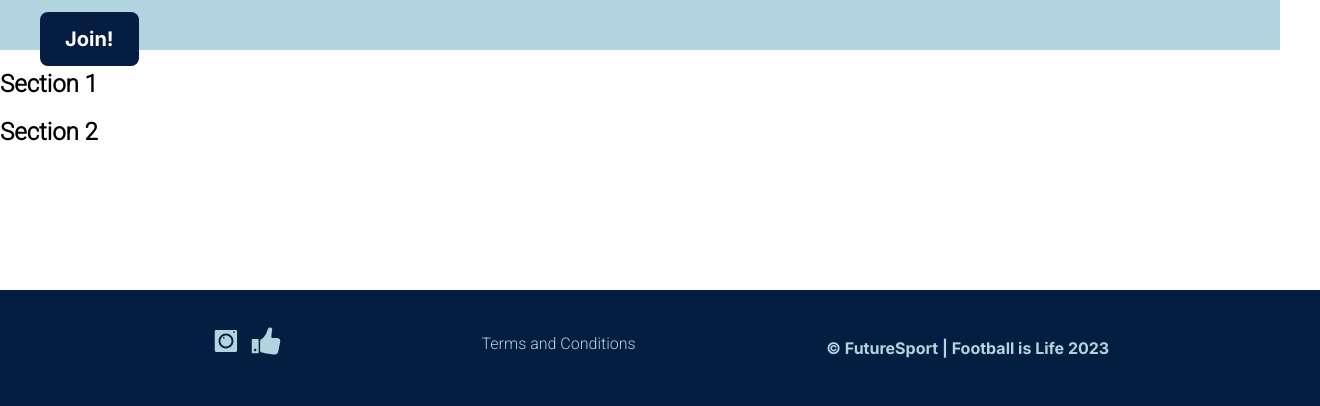
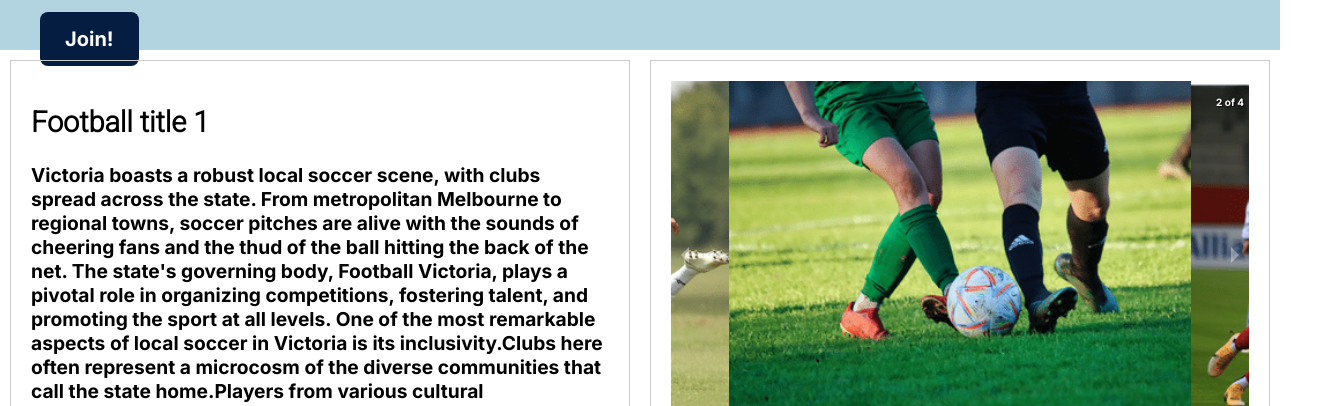
Before and after one commit to SamWij/FutureSportApp, a React (Create React App) app: page / in a window 1280 px wide. Shown: the part 394-800 px from the top of the page, 1320 px wide, since content can reach past the window. Built offline with nearby package versions, Linux system fonts and the light colour scheme.

Commit message:
homepage basics created

```diff
--- a/src/Components/Footer/footer.module.css
+++ b/src/Components/Footer/footer.module.css
@@ -6,7 +6,7 @@
   background-color: #051d40;
   color: #b1d4e0;
   padding: 20px;
-  position: fixed;
+  position: static;
   bottom: 0;
   left: 0;
   width: 100%;
--- a/src/Components/Main/Main.js
+++ b/src/Components/Main/Main.js
@@ -1,13 +1,22 @@
 import React from 'react';
+import mainStyles from './main.module.css'
+import Gallery from '../PhotoGallery/PhotoGallery';
 
 const Main = () => {
+
+  const sectionContent = {
+    title: 'Football title 1',
+    content: "Victoria boasts a robust local soccer scene, with clubs spread across the state. From metropolitan Melbourne to regional towns, soccer pitches are alive with the sounds of cheering fans and the thud of the ball hitting the back of the net. The state's governing body, Football Victoria, plays a pivotal role in organizing competitions, fostering talent, and promoting the sport at all levels. One of the most remarkable aspects of local soccer in Victoria is its inclusivity.Clubs here often represent a microcosm of the diverse communities that call the state home.Players from various cultural backgrounds unite under a common love for the game, creating a rich tapestry of experiences.This diversity is celebrated through events such as cultural festivals and international tournaments, where different communities showcase their unique styles of play.",
+  }
+
   return (
-    <main className="main">
-      <section>
-        <h1>Section 1</h1>
+    <main className={mainStyles.main}>
+      <section className={mainStyles.content}>
+        <h1>{sectionContent.title}</h1>
+        <p>{sectionContent.content}</p>
       </section>
-      <section>
-        <h1>Section 2</h1>
+      <section className={mainStyles.Gallery}>
+        <Gallery />
       </section>
     </main>
   );
--- /dev/null
+++ b/src/Components/Main/main.module.css
@@ -0,0 +1,19 @@
+.main {
+  display: flex;
+  /* Use flexbox */
+  justify-content: space-between;
+  /* Spread sections horizontally */
+}
+
+section {
+  flex: 1;
+  /* Equal width for both sections */
+  padding: 20px;
+  border: 1px solid #ccc;
+  margin: 10px;
+}
+
+.content {
+  font-weight: 300;
+  font-size: larger;
+}
--- /dev/null
+++ b/src/Components/PhotoGallery/PhotoGallery.js
@@ -0,0 +1,52 @@
+import "react-responsive-carousel/lib/styles/carousel.min.css";
+import { Carousel } from 'react-responsive-carousel';
+import galleryStyles from './gallery.module.css'
+import image1 from '../../Assets/soccerImage1.png';
+import image2 from '../../Assets/soccerImage2.png';
+import image3 from '../../Assets/soccerImage3.png';
+import image4 from '../../Assets/soccerImage4.png';
+
+function PhotoGallery() {
+
+  const images = [
+    {
+      id: "1",
+      pic: image1,
+      text: "soccer player 1"
+    },
+    {
+      id: "2",
+      pic: image2,
+      text: "soccer player 2"
+    },
+    {
+      id: "3",
+      pic: image3,
+      text: "soccer player 3"
+    },
+    {
+      id: "4",
+      pic: image4,
+      text: "soccer player 4"
+    }
+  ];
+  return (
+    <div class="column" >
+
+      <Carousel
+        className={galleryStyles.slides}
+        autoPlay
+        infiniteLoop
+        centerMode
+        showThumbs={false}
+        interval={5000}
+      >
+        {images.map((image) => (
+          <img src={image.pic} alt={image.text} className={galleryStyles.slideImage} />
+        ))}
+      </Carousel>
+    </div >
+  );
+}
+
+export default PhotoGallery;
--- /dev/null
+++ b/src/Components/PhotoGallery/gallery.module.css
@@ -0,0 +1,5 @@
+.slideImage {
+  width: 100%;
+  height: 100%;
+  object-fit: cover;
+}
```
